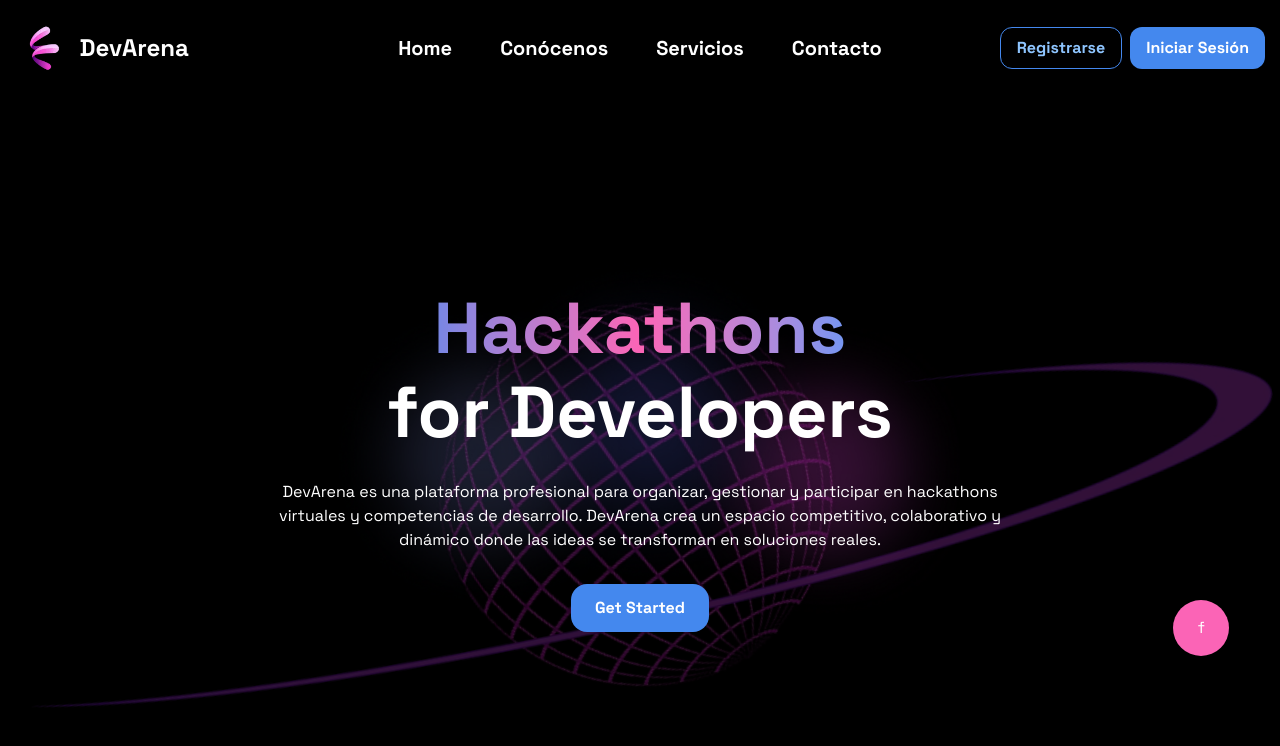
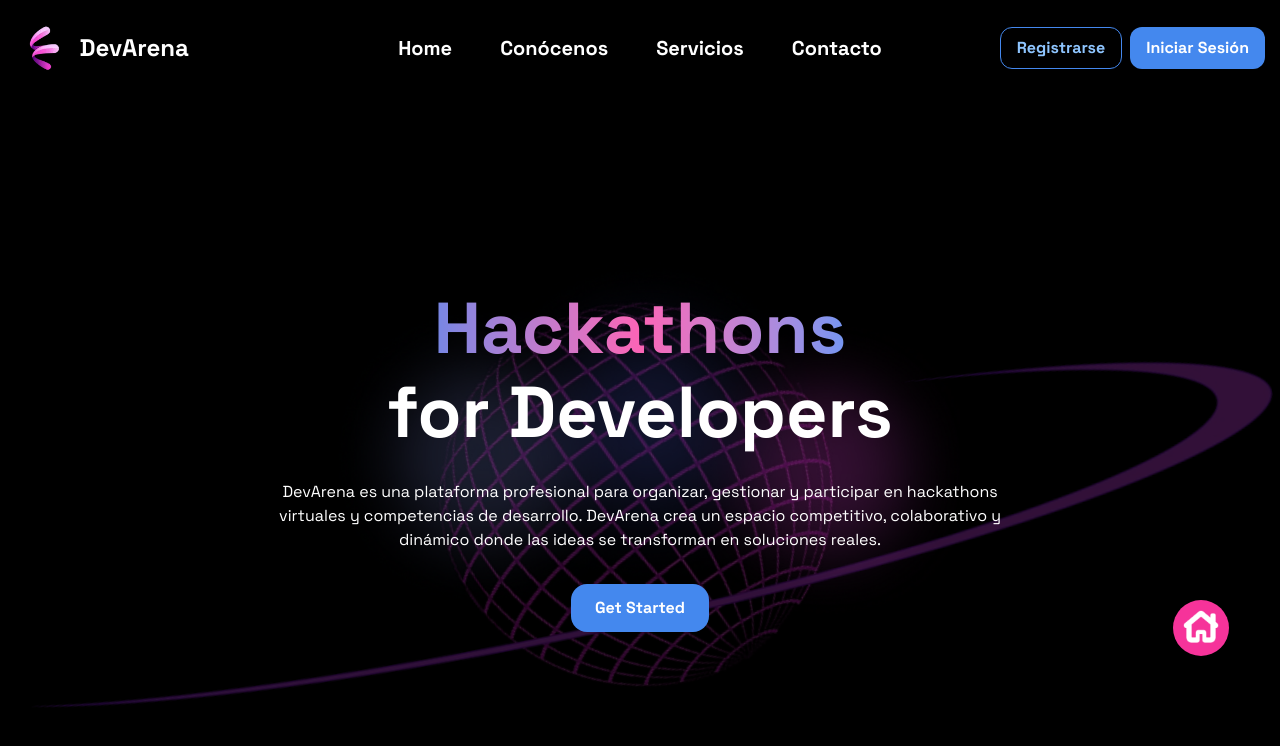
Before and after one commit to EnriqueHM31/Hackaton-Clerk-Midudev, a React (Vite) app: page / in a window 1280 px wide. Shown: the top 746 px of the page. Built offline with nearby package versions, Linux system fonts and the light colour scheme; no server answers.

Commit message:
Añade icono de inicio en Home y actualiza la ruta del icono de menú en Navegacion.

```diff
--- a/src/components/Home.tsx
+++ b/src/components/Home.tsx
@@ -4,11 +4,15 @@ import Servicios from './Servicios'
 import Contacto from './Contacto'
 import "../assets/js/fondo.js";
 import Authenticacion from './Autenthication'
+import ICONOHOME from "../assets/IconHome.webp";
 
 export default function Home() {
     return (
         <>
-            <a href='/' className='size-14 bg-pink-400 rounded-full fixed top-3/4 left-11/12 flex items-center justify-center'><p>f</p></a>
+            <a href='/' className='size-14 bg-pink-500 rounded-full fixed top-3/4 left-11/12 flex items-center justify-center'>
+                <img src={ICONOHOME} className='w-12 h-12 object-contain' alt="Icono de la Home" />
+
+            </a>
             <div className='flex flex-col items-center justify-center max-w-laptop mx-auto'>
                 <Hero />
                 <Conocenos />
--- a/src/components/Navegacion.tsx
+++ b/src/components/Navegacion.tsx
@@ -143,7 +143,7 @@ export default function Navegacion() {
                         id="menu-button"
                     >
                         <img
-                            src="/src/assets/menu.webp"
+                            src={ICONOMENU}
                             alt="Icono de menú"
                             className="w-full h-full object-contain"
                         />
```
Also changed, not shown: src/assets/IconHome.webp (added).
